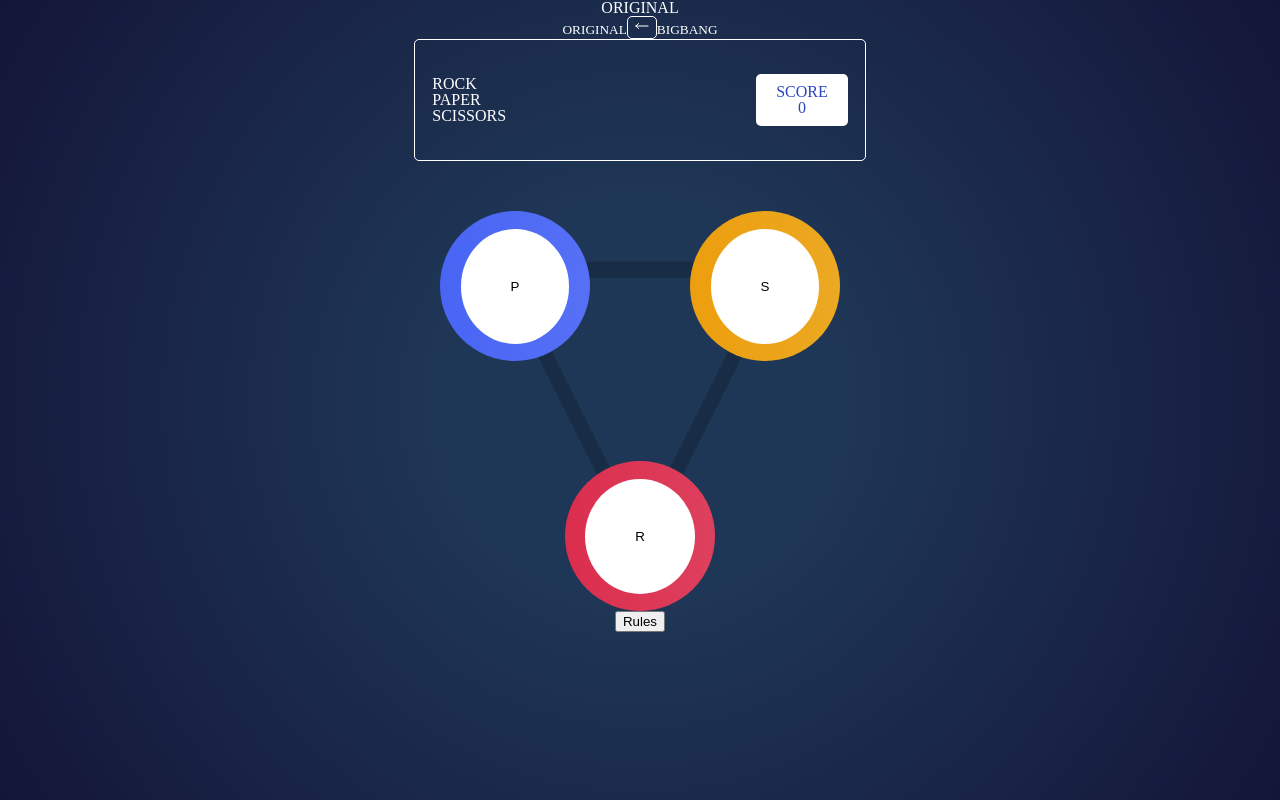
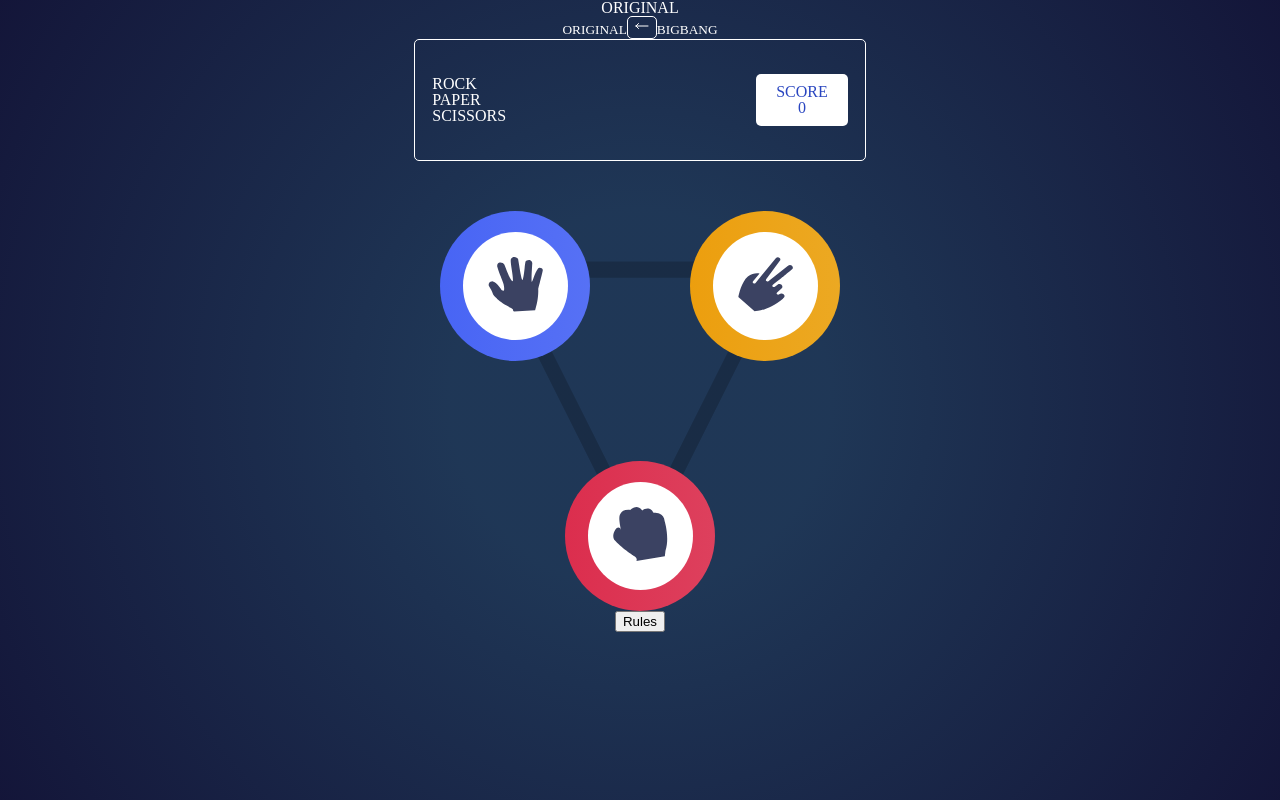
Before and after one commit to Azyfy/rps-ls-game, a React app: page / in a window 1280 px wide. Built offline with nearby package versions, Linux system fonts and the light colour scheme.

Commit message:
Refactor

```diff
--- a/src/Game.js
+++ b/src/Game.js
@@ -10,9 +10,29 @@ import Rules from "./components/Rules"
 
 import "./Game.scss"
 
+import rockIcon from "./img/icon-rock.svg"
+import paperIcon from "./img/icon-paper.svg"
+import scissorsIcon from "./img/icon-scissors.svg"
+import lizardIcon from "./img/icon-lizard.svg"
+import spockIcon from "./img/icon-spock.svg"
+
 export default function Game() {
-	const originalOptions = ["rock", "paper", "scissors"]
-	const bigBangOptions = ["rock", "paper", "scissors", "lizard", "spock"]
+
+	const originalOptions = [{
+		name: "rock", style: "🕒", icon: rockIcon
+	}, {
+		name: "paper", style: "🕐", icon: paperIcon
+	}, {
+		name: "scissors", style: "🕑", icon: scissorsIcon
+	}]
+
+	const bigBangOptions = [ ...originalOptions,
+		{
+			name: "lizard", style: "🕓", icon: lizardIcon
+		}, {
+			name: "spock", style: "🕔", icon: spockIcon
+		}
+	]
 
 	const [mode, setMode] = useState("Original")
 	const [score, setScore] = useState(0)
@@ -97,7 +117,7 @@ export default function Game() {
 	function pickCompOption() {
 		const randPick = Math.floor(Math.random() * pickOptions.length)
 
-		return pickOptions[randPick]
+		return pickOptions[randPick].name
 	}
 
 	function resetPicks() {
@@ -109,14 +129,20 @@ export default function Game() {
 		setShowRules( (showRules == false) ? true : false )
 	}
 
+	function selectSingleOption(pick) {
+		return (
+			pickOptions.find( option => option.name == pick )
+		)
+	}
+
 	return (
 		<div className="👾" >
 			<p>{mode}</p>
 			<ModeSwitch switchMode={switchMode} mode={ mode } />
 			<ScoreBoard pickOptions={ pickOptions } score={ score } />
 			{ (playerPick == null) ?
-				(mode == "Original") ? <Original selectOption={selectOption} /> : <BigBang selectOption={selectOption} />
-				: <Result playerPick={ playerPick } compPick={ compPick } resetPicks={ resetPicks } message={ resultMessage } />
+				(mode == "Original") ? <Original pickOptions={pickOptions} selectOption={selectOption} /> : <BigBang pickOptions={pickOptions} selectOption={selectOption} />
+				: <Result playerPick={ selectSingleOption(playerPick) } compPick={ selectSingleOption(compPick) } resetPicks={ resetPicks } message={ resultMessage } />
 			}
 			<button onClick={ toggelRules } >Rules</button>
 			{ showRules && <Rules mode={ mode } toggelRules={ toggelRules } /> }
--- a/src/Game.scss
+++ b/src/Game.scss
@@ -12,7 +12,12 @@
             background: white;
             border: none;
             border-radius: 50%;
-            padding: 50px;
+            padding: 25px;
+
+            img {
+                width: 55px;
+                height: 55px;
+            }
         }
     }
 
--- a/src/components/BigBang.js
+++ b/src/components/BigBang.js
@@ -3,24 +3,16 @@ import React from "react"
 import "./style/BigBang.scss"
 import bgPentagon from "../img/bg-pentagon.svg"
 
-export default function BigBang({ selectOption }) {
+export default function BigBang({ pickOptions, selectOption }) {
 	return (
 		<div className="💄" style={{ backgroundImage: `url(${bgPentagon})` }} >
-			<div className="🍬 🕐" >
-				<button onClick={ () => selectOption("paper") } className="🍪" > P </button>
-			</div>
-			<div className="🍬 🕑" >
-				<button onClick={ () => selectOption("scissors") } className="🍪" > S </button>
-			</div>
-			<div className="🍬 🕒" >
-				<button onClick={ () => selectOption("rock") } className="🍪" > R </button>
-			</div>
-			<div className="🍬 🕓" >
-				<button onClick={ () => selectOption("lizard") } className="🍪" > L </button>
-			</div>
-			<div className="🍬 🕔" >
-				<button onClick={ () => selectOption("spock") } className="🍪" > Sp </button>
-			</div>
+			{ pickOptions.map( option => {
+				return (
+					<div key={option.name} className={"🍬 " + option.style } >
+						<button onClick={ () => selectOption(option.name) } className="🍪" > <img src={option.icon} alt={option.name} /> </button>
+					</div>
+				)
+			}) }
 		</div>
 	)
 }
--- a/src/components/Original.js
+++ b/src/components/Original.js
@@ -3,18 +3,16 @@ import React from "react"
 import "./style/Original.scss"
 import bgTriangle from "../img/bg-triangle.svg"
 
-export default function Original({ selectOption }) {
+export default function Original({ pickOptions, selectOption }) {
 	return (
 		<div className="💋" style={{ backgroundImage: `url(${bgTriangle})` }} >
-			<div className="🍬 🕐" >
-				<button onClick={ () => selectOption("paper") } className="🍪" > P </button>
-			</div>
-			<div className="🍬 🕑" >
-				<button onClick={ () => selectOption("scissors") } className="🍪" > S </button>
-			</div>
-			<div className="🍬 🕒" >
-				<button onClick={ () => selectOption("rock") } className="🍪" > R </button>
-			</div>
+			{ pickOptions.map( option => {
+				return (
+					<div key={option.name} className={"🍬 " + option.style } >
+						<button onClick={ () => selectOption(option.name) } className="🍪" > <img src={option.icon} alt={option.name} /> </button>
+					</div>
+				)
+			}) }
 		</div>
 	)
 }
--- a/src/components/Result.js
+++ b/src/components/Result.js
@@ -4,59 +4,12 @@ import "./style/Result.scss"
 
 export default function Result({ playerPick, compPick, resetPicks, message }) {
 
-	const firstPick = pickStyle(playerPick)
-	const secondPick = pickStyle(compPick)
-
-	function pickStyle(pick) {
-		if(pick === "rock") {
-			return (
-				{
-					style: "🕒",
-					icon: "R"
-				}
-			)
-		}
-		else if(pick === "scissors") {
-			return (
-				{
-					style: "🕑",
-					icon: "S"
-				}
-			)
-		}
-		else if(pick === "paper") {
-			return (
-				{
-					style: "🕐",
-					icon: "P"
-				}
-			)
-		}
-		else if(pick === "lizard") {
-			return (
-				{
-					style: "🕓",
-					icon: "L"
-				}
-			)
-		}
-		else {
-			return (
-				{
-					style: "🕔",
-					icon: "SP"
-				}
-			)
-		}
-
-	}
-
 	return (
 		<div className="💅" >
 			<div>
-				<div className={"🍬 " + firstPick.style } >
+				<div className={"🍬 " + playerPick.style } >
 					<div className="🍪" >
-						{ firstPick.icon }
+						<img src={playerPick.icon} alt={playerPick.name} />
 					</div>
 				</div>
 				<p className="👌" > You picked </p>
@@ -66,9 +19,9 @@ export default function Result({ playerPick, compPick, resetPicks, message }) {
 				<button onClick={ resetPicks } className="💃" > Play Again </button>
 			</div>
 			<div>
-				<div className={"🍬 " + secondPick.style } >
+				<div className={"🍬 " + compPick.style } >
 					<div className="🍪" >
-						{ secondPick.icon }
+					<img src={compPick.icon} alt={compPick.name} />
 					</div>
 				</div>
 				<p className="👌" > The house picked </p>
--- a/src/components/Rules.js
+++ b/src/components/Rules.js
@@ -11,7 +11,7 @@ export default function Rules({ mode, toggelRules }) {
 				<div>
 					<p> Rules </p>
 				</div>
-				<img src={ (mode == "Original") ? rpsRules : rpslsRules } />
+				<img src={ (mode == "Original") ? rpsRules : rpslsRules } alt="Rules" />
 				<div onClick={ toggelRules } >
 					<svg xmlns="http://www.w3.org/2000/svg" fill="none" viewBox="0 0 24 24" strokeWidth="1.5" stroke="currentColor" className="w-6 h-6">
 						<path strokeLinecap="round" strokeLinejoin="round" d="M6 18L18 6M6 6l12 12" /></svg>
--- a/src/components/ScoreBoard.js
+++ b/src/components/ScoreBoard.js
@@ -8,7 +8,7 @@ export default function ScoreBoard({ pickOptions, score }) {
 			<div>
 				{ pickOptions.map( option => {
 					return (
-						<p key={ option } > { option } </p>
+						<p key={ option.name } > { option.name } </p>
 					)
 				}
 				) }
```
